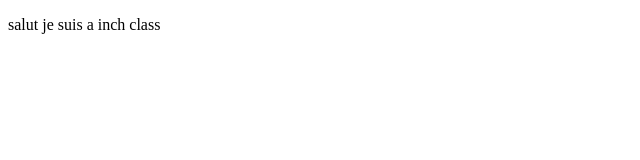
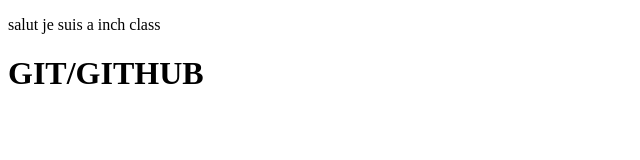
Before and after one commit to Josegaly/nouveau-projet, a plain HTML site: page index.html in a window 1280 px wide. Shown: the whole page, without its empty margins (0-640 px from the left). Drawn offline with Linux system fonts and the light colour scheme.

Commit message:
modifications

```diff
--- a/index.html
+++ b/index.html
@@ -7,6 +7,7 @@
 </head>
 <body>
     <p>salut je suis a inch class</p>
+    <h1>GIT/GITHUB</h1>
 
 </body>
 </html>
```
